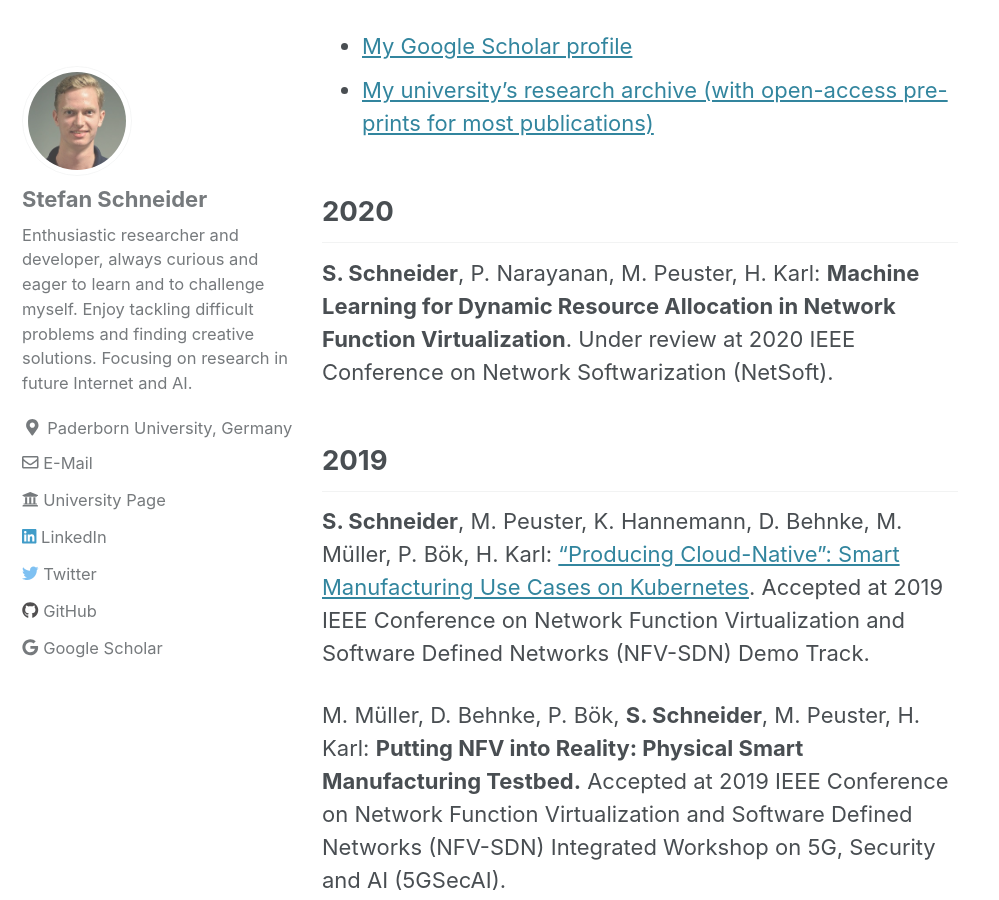
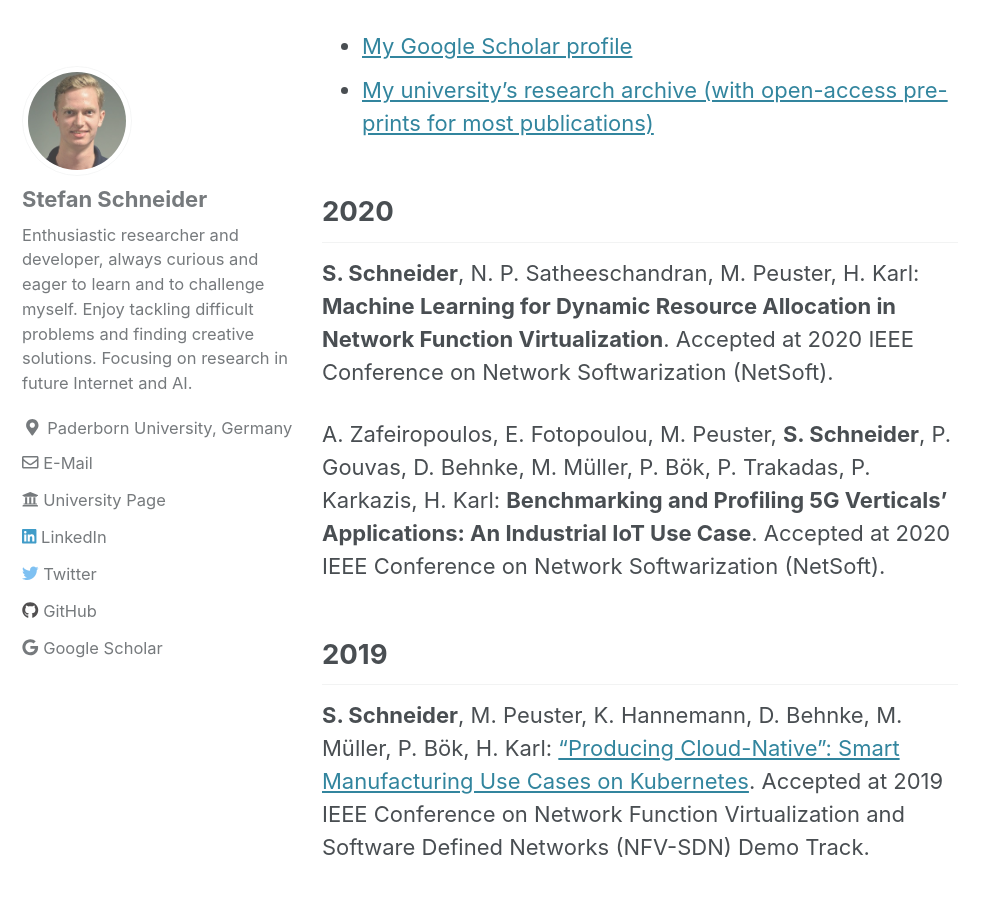
Before and after one commit to stefanbschneider/stefanbschneider.github.io, a Jekyll site: the page built from _pages/publications.md, in a window 1280 px wide and 900 px high, scrolled down 478 px. Shown: the whole window, without its empty margins (0-999 px from the left). Built offline with Jekyll 4.4.1, drawn with Linux system fonts in a browser that asks for light colours; cached includes are drawn as plain includes; nearby versions of some CDN libraries.

Commit message:
added new publications

```diff
--- a/_pages/publications.md
+++ b/_pages/publications.md
@@ -13,7 +13,9 @@ comments: false
 
 ## 2020
 
-**S. Schneider**, P. Narayanan, M. Peuster, H. Karl: **Machine Learning for Dynamic Resource Allocation in Network Function Virtualization**. Under review at 2020 IEEE Conference on Network Softwarization (NetSoft).
+**S. Schneider**, N. P. Satheeschandran, M. Peuster, H. Karl: **Machine Learning for Dynamic Resource Allocation in Network Function Virtualization**. Accepted at 2020 IEEE Conference on Network Softwarization (NetSoft).
+
+A. Zafeiropoulos, E. Fotopoulou, M. Peuster, **S. Schneider**, P. Gouvas, D. Behnke, M. Müller, P. Bök, P. Trakadas, P. Karkazis, H. Karl: **Benchmarking and Profiling 5G Verticals' Applications: An Industrial IoT Use Case**. Accepted at 2020 IEEE Conference on Network Softwarization (NetSoft).
 
 ## 2019
 
```
